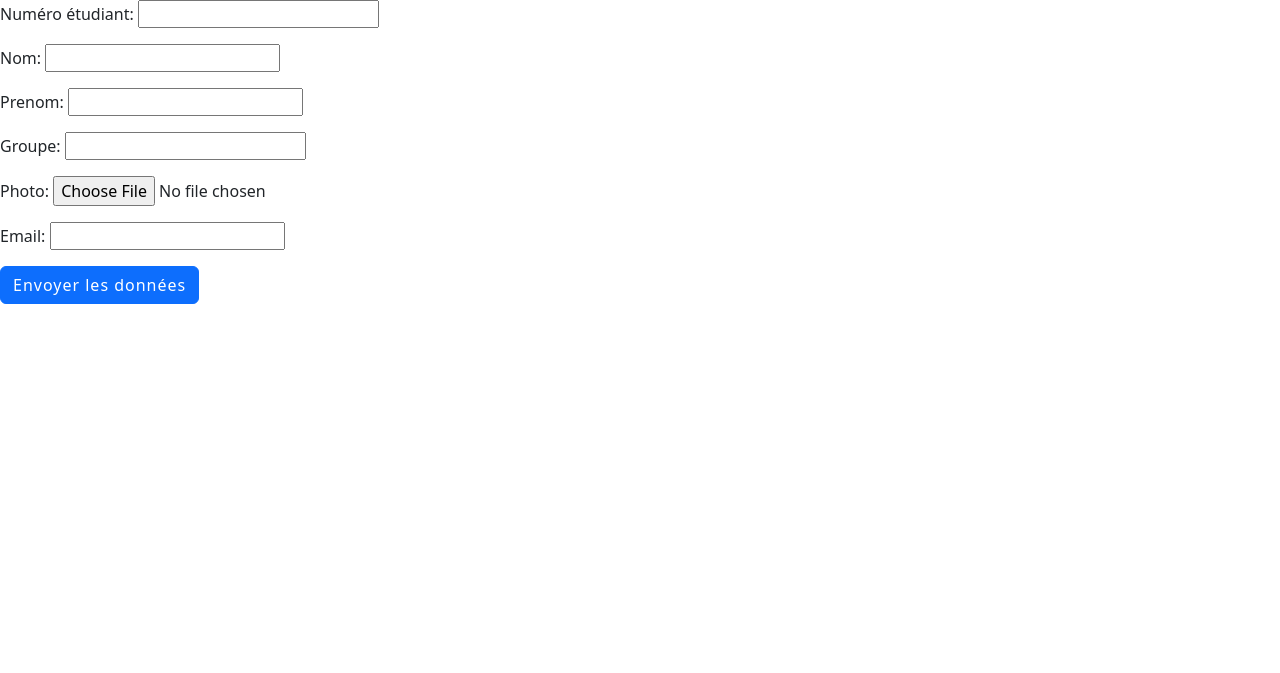
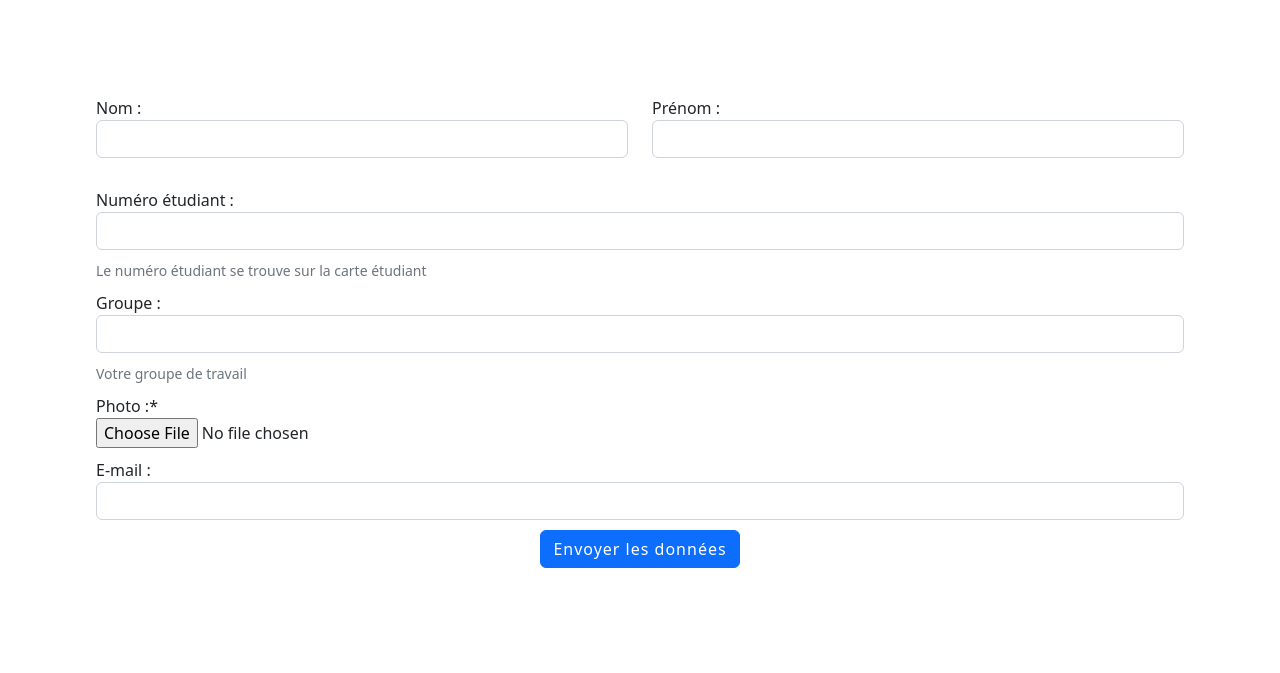
Before and after one commit to LAlsacien/SAE-23, a Django app: page /ajoutetudiant/ in a window 1280 px wide. Shown: the part 90-763 px from the top of the page. Run offline with Django 4.2, Linux system fonts and the light colour scheme; some libraries are stand-ins or nearby versions.

Commit message:
modification css
- Ajout d'une interface plus intuitive pour les formulaires

```diff
--- a/notes/forms.py
+++ b/notes/forms.py
@@ -16,7 +16,7 @@ class EtudiantsForm(ModelForm):
                 'photo',
                 'email',
                 )
-            labels = {"numeroetudiant":"Numéro étudiant"}
+            labels = {"numeroetudiant":"Numéro étudiant :", "nom":"Nom :", "prenom":"Prénom :", "groupe":"Groupe :", "photo":"Photo :", "email":"E-mail :"}
 
 
 class NotesForm(ModelForm):
--- /dev/null
+++ b/notes/static/css/ajoutetudiants.css
@@ -0,0 +1,7 @@
+.tout {
+    padding: 6rem;
+}
+
+.tout div {
+    margin-bottom: 10px;
+}
--- a/notes/templates/ajoutetudiant.html
+++ b/notes/templates/ajoutetudiant.html
@@ -1,8 +1,46 @@
 {% extends 'base.html' %}
+{% load crispy_forms_tags %}
+{% load static %}
 {% block content %}
+<head>
+    <link rel="stylesheet" type="text/css" href="{% static '/css/ajoutetudiants.css' %}" />
+</head>
+<div class="tout">
     <form class="quest" method="post" action="" enctype="multipart/form-data">
         {% csrf_token %}
-        {{form.as_p}}
-        <input id="butt" class=" btn btn-primary" type="submit" value="Envoyer les données"\>
+        <div class="row">
+            <div class="form-group col-sm-6">
+              {{form.nom|as_crispy_field}}
+              <div id="emailHelp" class="form-text"></div>
+            </div>
+            <div class="form-group col-sm-6">
+              {{form.prenom|as_crispy_field}}
+              <div id="emailHelp" class="form-text"></div>
+            </div>
+        </div>
+          <div class="form-row">
+            <div class="form-group">
+              {{form.numeroetudiant|as_crispy_field}}
+              <div id="emailHelp" class="form-text">Le numéro étudiant se trouve sur la carte étudiant</div>
+            </div>
+          </div>
+          <div class="form-row">
+            <div class="form-group">
+              {{form.groupe|as_crispy_field}}
+              <div id="emailHelp" class="form-text">Votre groupe de travail</div>
+            </div>
+          </div>
+          {{form.photo|as_crispy_field}}
+          <div class="form-row">
+            <div class="form-group">
+              {{form.email|as_crispy_field}}
+              <div id="emailHelp" class="form-text"></div>
+            </div>
+          </div>
+          <div>
+        <center>
+            <input id="butt" class=" btn btn-primary" type="submit" value="Envoyer les données"\>
+        </center>
     </form>
+</div>
 {% endblock %}
--- a/webgrade/settings.py
+++ b/webgrade/settings.py
@@ -39,7 +39,11 @@ INSTALLED_APPS = [
     'django.contrib.messages',
     'django.contrib.staticfiles',
     'notes',
+    'crispy_forms',
 ]
+
+CRISPY_TEMPLATE_PACK = 'bootstrap4'
+
 
 MIDDLEWARE = [
     'django.middleware.security.SecurityMiddleware',
@@ -83,7 +87,6 @@ DATABASES = {
         'HOST': 'localhost',
         'PORT': '3306',
         'PASSWORD': 'webgradedatabase',
-
     }
 }
 
```
Also changed, not shown: notes/static/css/ajoutexamen.css (added, +7 -0 lines), notes/templates/ajoutexamen.html (+27 -1 lines), notes/templates/ajoutnote.html (+32 -5 lines), media/images/A7404786.JPG (added), 2 other files.
